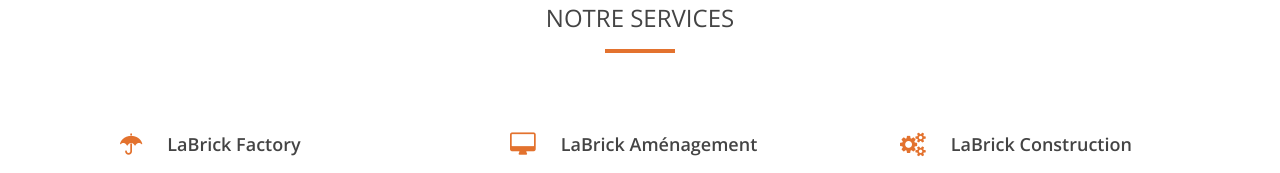
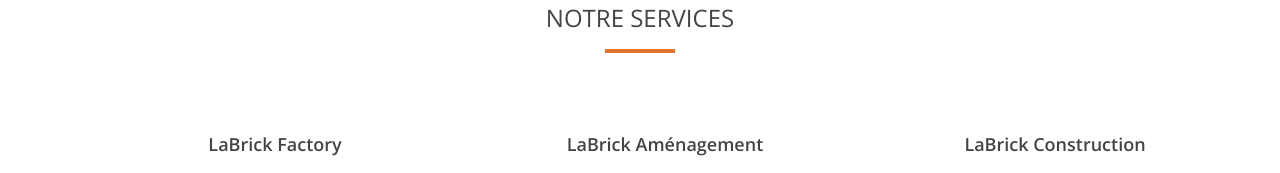
Before and after one commit to YounesAkel/landingPage_labickFactory, a plain HTML site: page index.html in a window 1280 px wide. Shown: the part 780-953 px from the top of the page. Drawn offline with nearby package versions, Linux system fonts and the light colour scheme; some packages are replaced by stand-ins of ours; a web font is replaced by a local one.

Commit message:
centrer le texte

```diff
--- a/css/templatemo-main.css
+++ b/css/templatemo-main.css
@@ -289,6 +289,7 @@ h1, h2, h3, h4, h5, h6 {
   font-size: 18px;
  /* text-transform: uppercase;*/
   font-weight: 600;
+  text-align: center;
 }
 #item{
   margin-left: 50px;
--- a/index.html
+++ b/index.html
@@ -140,7 +140,6 @@
                 <div id="item" class="col-md-3 col-sm-6">
                     <div class="service-item">
                         <div class="service-header">
-                            <i class="fa fa-umbrella"></i>
                             <h3>LaBrick Factory</h3>
                         </div>
                         <div class="service-description">
@@ -156,7 +155,6 @@
                 <div id="item" class="col-md-3 col-sm-6">
                     <div class="service-item">
                         <div class="service-header">
-                            <i class="fa fa-desktop"></i>
                             <h3>LaBrick Aménagement</h3>
                         </div>
                         <div class="service-description">
@@ -170,7 +168,6 @@
                 <div id="item" class="col-md-3 col-sm-6">
                     <div class="service-item">
                         <div class="service-header">
-                            <i class="fa fa-cogs"></i>
                             <h3>LaBrick Construction</h3>
                         </div>
                         <div class="service-description">
```
